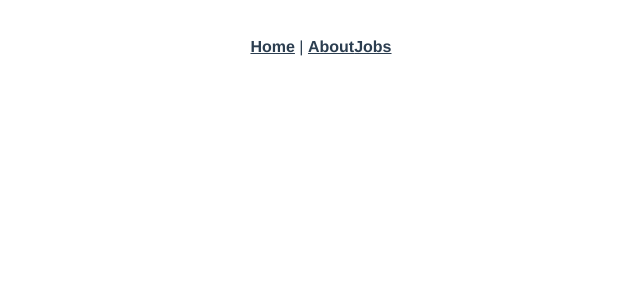
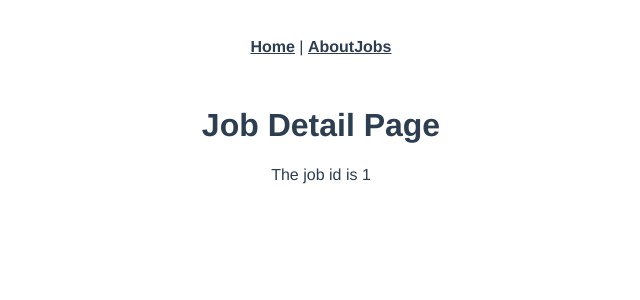
Before and after one commit to code1iners/jobs-sample-vuejs, a Vue app: page /jobs/1 in a window 1280 px wide. Before the commit this address had no page. Shown: the top 300 px of the page, without its empty margins (319-959 px from the left). Built offline with nearby package versions, Linux system fonts and the light colour scheme.

Commit message:
Added job detail page

```diff
--- a/src/router/index.js
+++ b/src/router/index.js
@@ -2,6 +2,7 @@
 import Home from "../views/Home.vue";
 import About from "../views/About.vue";
 import Jobs from "../views/jobs/Jobs.vue";
+import JobDetail from "../views/jobs/JobDetail.vue";
 
 const routes = [
   {
@@ -19,6 +20,11 @@
     name: "Jobs",
     component: Jobs,
   },
+  {
+    path: "/jobs/:id",
+    name: "JobDetail",
+    component: JobDetail,
+  },
 ];
 
 const router = createRouter({
--- a/src/views/jobs/JobDetail.vue
+++ b/src/views/jobs/JobDetail.vue
@@ -0,0 +1,19 @@
+<template>
+  <h1>Job Detail Page</h1>
+  <p>The job id is {{ $route.params.id }}</p>
+</template>
+
+<script>
+export default {
+  data() {
+    return {
+      id: this.$route.params.id,
+    };
+  },
+  mounted() {
+    console.log(this.id);
+  },
+};
+</script>
+
+<style></style>
```
